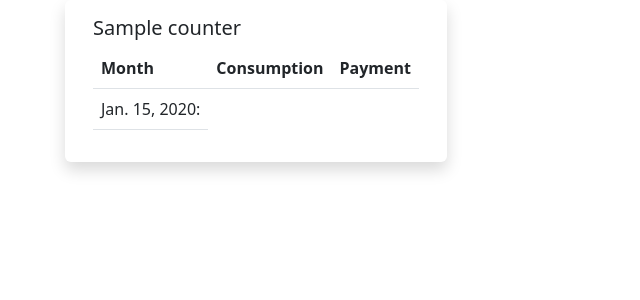
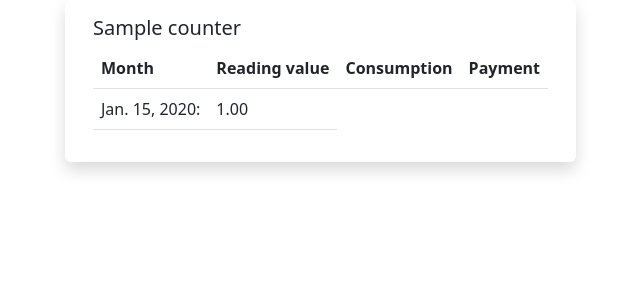
Before and after one commit to Dymirt/cs50web, a Django app: page /counters/summary in a window 1280 px wide. Shown: the part 56-356 px from the top of the page, without its empty margins (5-645 px from the left). Run offline with Django 3.2, Linux system fonts and the light colour scheme; a user stored in the database is signed in; tables that the repository leaves empty hold one stand-in row (values such as "Sample post").

Commit message:
updaiting template
Signed-off-by: Dymirt <kolidadmytro@gmail.com>

```diff
--- a/capstone/counters/templates/counters/partials/summary_per_month_table.html
+++ b/capstone/counters/templates/counters/partials/summary_per_month_table.html
@@ -1,20 +1,26 @@
 <div class="card border-0">
     <div class="card-body">
-        <h5 class="card-title">{{ object.title }}</h5>
+        <h5 class="card-title">{{ counter.title }}</h5>
 <table class="table table-hover">
     <thead>
         <tr>
             <th>Month</th>
+            {% if counter.consumable %}
+            <th>Reading value</th>
             <th>Consumption</th>
+            {% endif %}
             <th>Payment</th>
         </tr>
     </thead>
     <tr>
-        {% for reading in object.readings.all %}
+        {% for reading in counter.readings.all %}
             <tr>
                 <td>{{ reading.date }}:</td>
-                {% if reading.usage_in_units %}
-                    <td>{{ reading.usage_in_units|floatformat:2 }} {{ object.unit }}</td>
+                {% if counter.consumable %}
+                    <td>{{ reading.value }}</td>
+                    {% if reading.usage_in_units %}
+                    <td>{{ reading.usage_in_units|floatformat:2 }} {{ counter.unit }}</td>
+                    {% endif %}
                 {% endif %}
                 {% if reading.payment %}
                     <td>{{ reading.payment|floatformat:2 }} zł</td>
--- a/capstone/counters/templates/counters/summary.html
+++ b/capstone/counters/templates/counters/summary.html
@@ -2,10 +2,11 @@
 {% block data %}
 <div class="row justify-content-between">
     {% for object in object_list %}
-
+    {% with counter=object %}
     <div class="col-auto shadow rounded ">
         {% include 'counters/partials/summary_per_month_table.html' %}
     </div>
+    {% endwith %}
 
     {% endfor %}
 </div>
```
